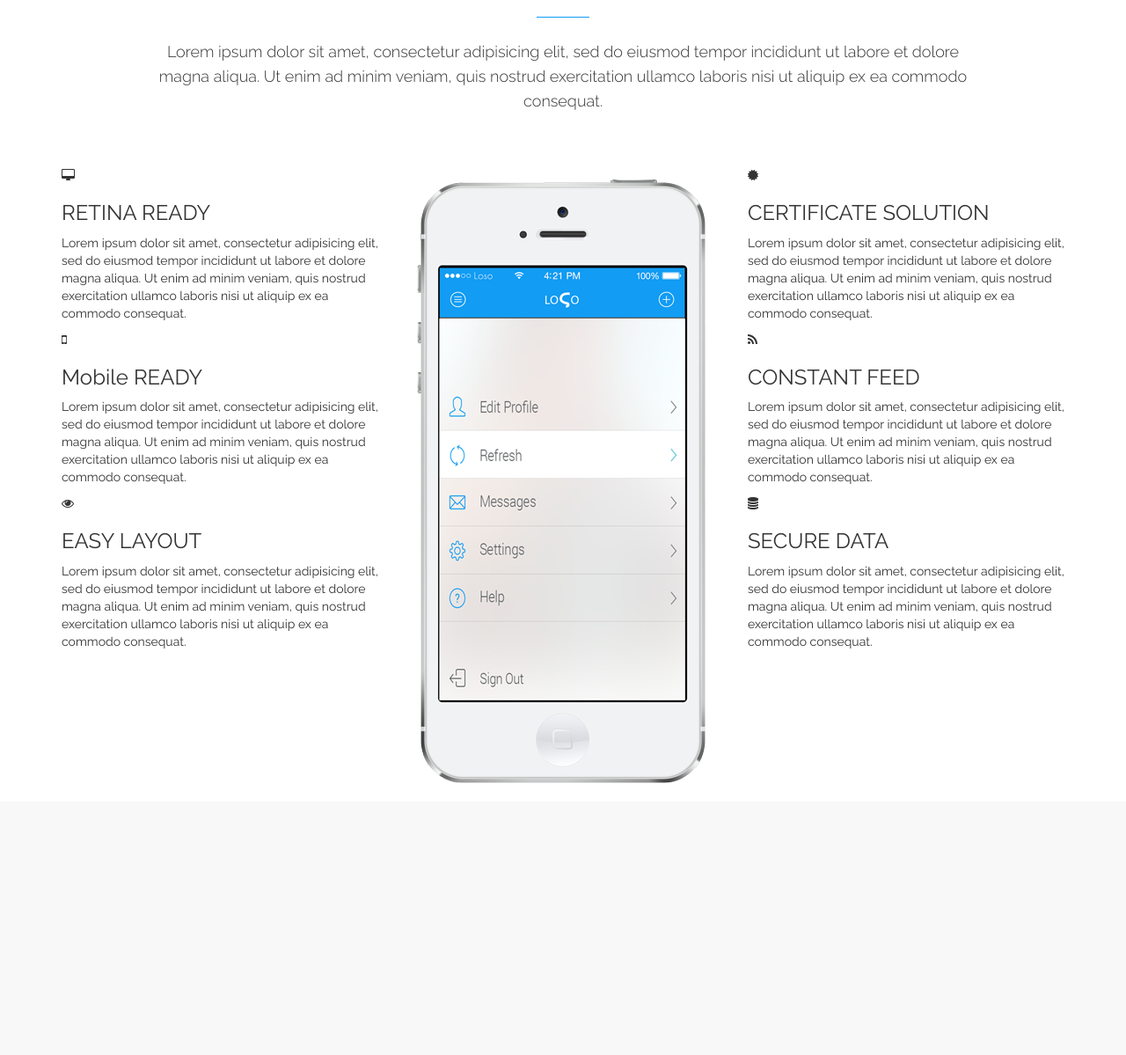
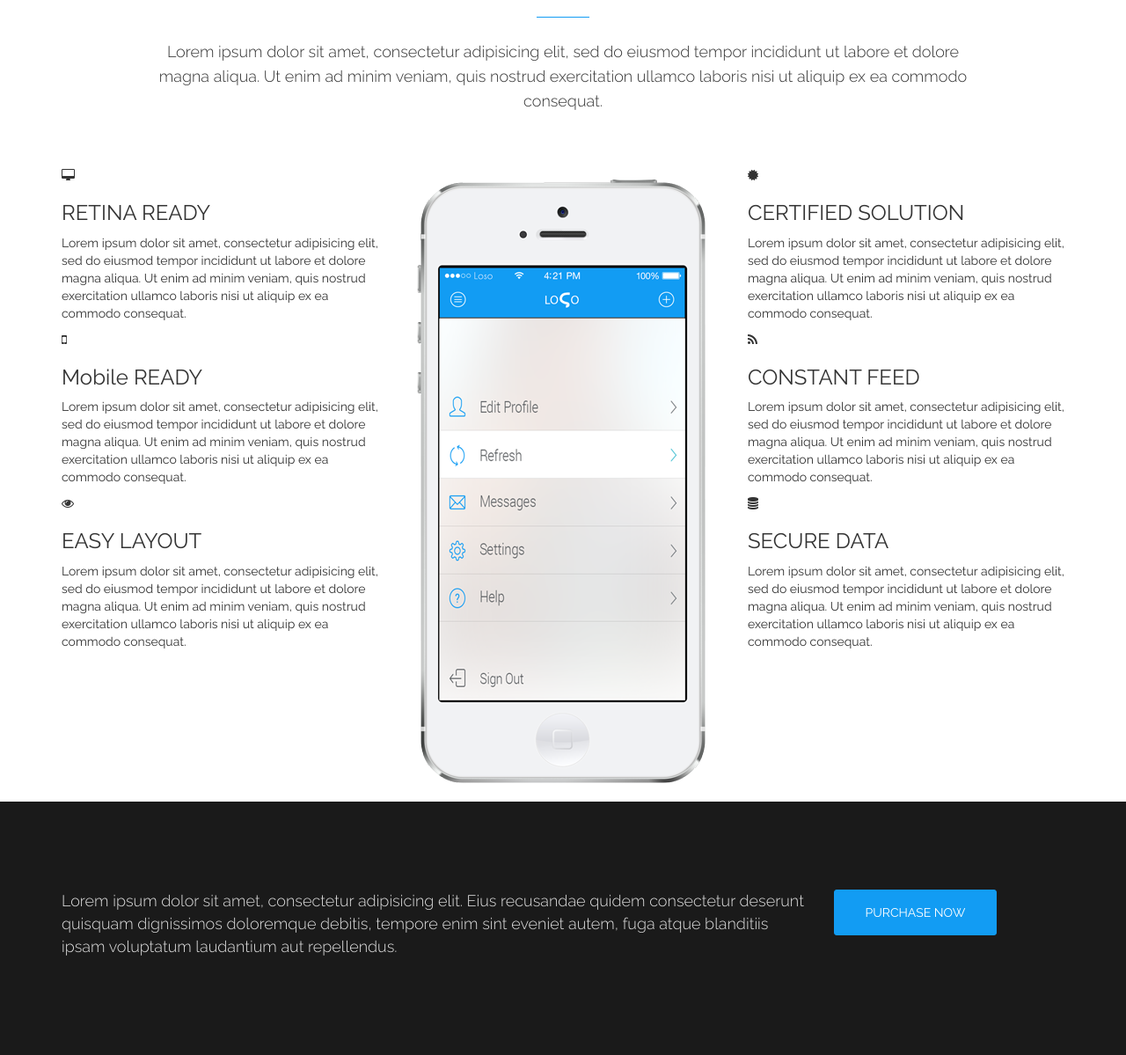
Before and after one commit to ahsanwaseem/personal-project-1, a PHP site: page / in a window 1280 px wide. Shown: the part 2479-3678 px from the top of the page at 88% size. Before the commit the page ends 3369 px from the top, so only its background shows below. Run offline with PHP 8.4, Linux system fonts and the light colour scheme.

Commit message:
added more sections

```diff
--- a/css/style.css
+++ b/css/style.css
@@ -277,3 +277,37 @@ transition:all 1s;
   line-height: 27px;
   padding-top: 50px;
 }
+
+/*Purchase Now*/
+
+.purchase-now {
+    background-color: #1A1A1A;
+    padding: 100px 0;
+}
+
+.purchase-now p {
+    color: #DFDFDF;
+    font-weight: 300;
+    font-size: 18px;
+}
+
+.btn-purchase-now,
+.btn-purchase-now:active ,
+.btn-purchase-now:focus ,
+.btn-purchase-now:visited {
+    background-color: #129CF3;
+    border: 1px solid #129CF3;
+    color: #fff;
+    border-radius: 3px;
+    padding: 15px 35px;
+    text-transform: uppercase;
+    transition: all 1s;
+    -webkit-transition: all 1s;
+    -moz-transition: all 1s;
+    -o-transition: all 1s;
+}
+
+.btn-purchase-now:hover {
+    background-color: #1274B1;
+    border-color: #316890;
+}
--- a/index.html
+++ b/index.html
@@ -183,7 +183,7 @@
         </div>
 
       </div>
-      <div class="features-inner-wrap">
+      <div class="features-inner-wrapper">
        <div class="container">
        <div class="row">
          <div class="col-md-4">
@@ -223,9 +223,9 @@
          </div>
          <div class="col-md-4">
            <div class="right-feature-item">
-             <div class="right-feature-item-icons">
+             <div class="right-feature-item-icon">
                <i class="fa fa-certificate"></i>
-               <h3>CERTIFICATE SOLUTION</h3>
+               <h3>CERTIFIED SOLUTION</h3>
                <p>Lorem ipsum dolor sit amet, consectetur adipisicing elit, sed do eiusmod tempor incididunt ut labore et dolore magna aliqua. Ut enim ad minim veniam, quis nostrud exercitation ullamco laboris nisi ut aliquip ex ea commodo consequat. </p>
 
              </div>
@@ -257,6 +257,23 @@
       </div>
     </section>
 
+    <!-- Purchase Now -->
+
+    <section class="purchase-now">
+    <div class="container">
+        <div class="row">
+            <div class="col-md-9">
+                <p>
+                    Lorem ipsum dolor sit amet, consectetur adipisicing elit. Eius recusandae quidem consectetur deserunt quisquam dignissimos doloremque debitis, tempore enim sint eveniet autem, fuga atque blanditiis ipsam voluptatum laudantium aut repellendus.
+                </p>
+            </div>
+            <div class="col-md-3">
+                <a href="#" class="btn btn-primary btn-purchase-now">Purchase Now</a>
+            </div>
+        </div>
+    </div>
+</section>
+
   <script src="js/jquery.js"></script>
   <script src="js/bootstrap.min.js"></script>
   <script src="js/app.js"></script>
```
